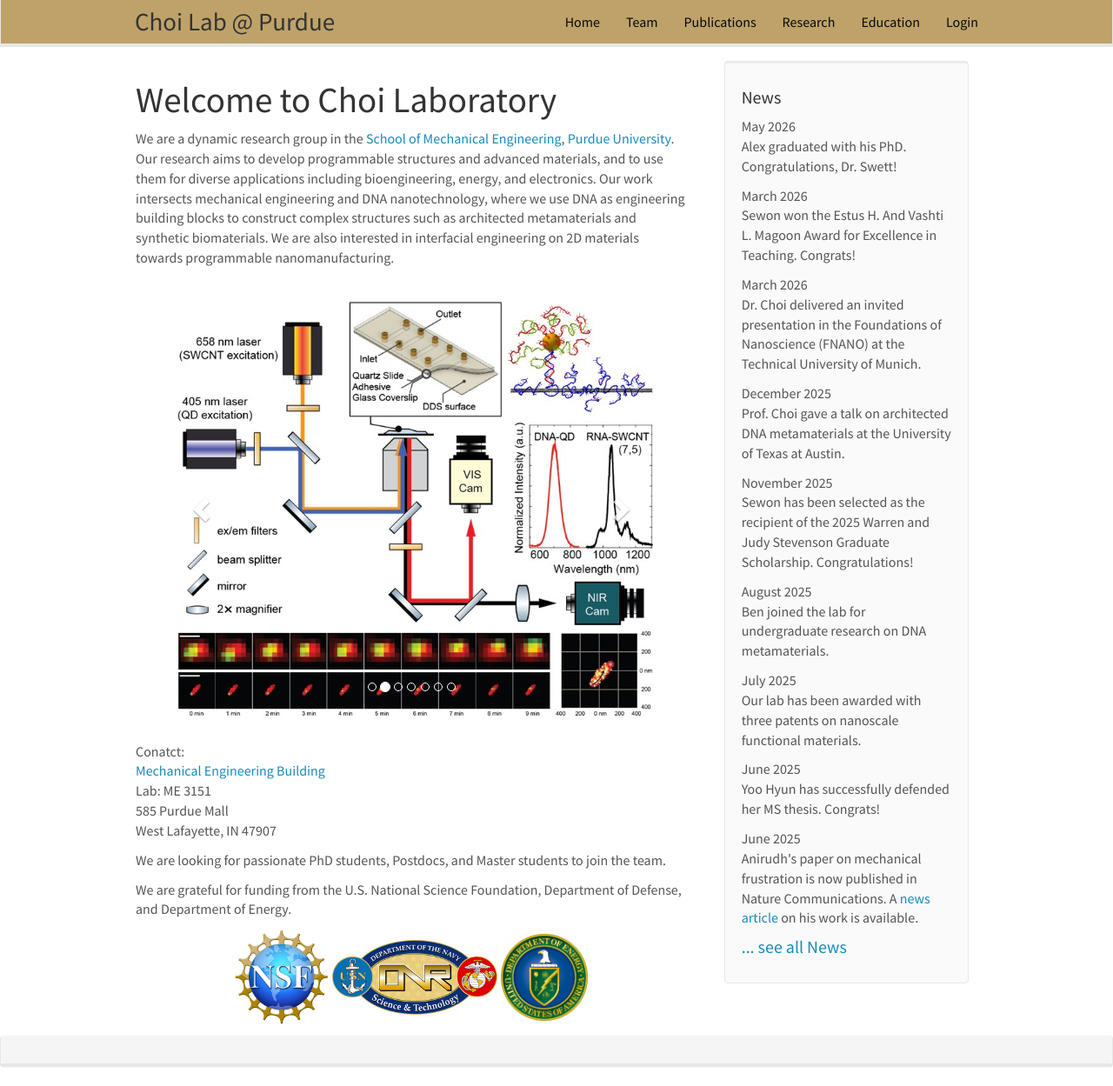
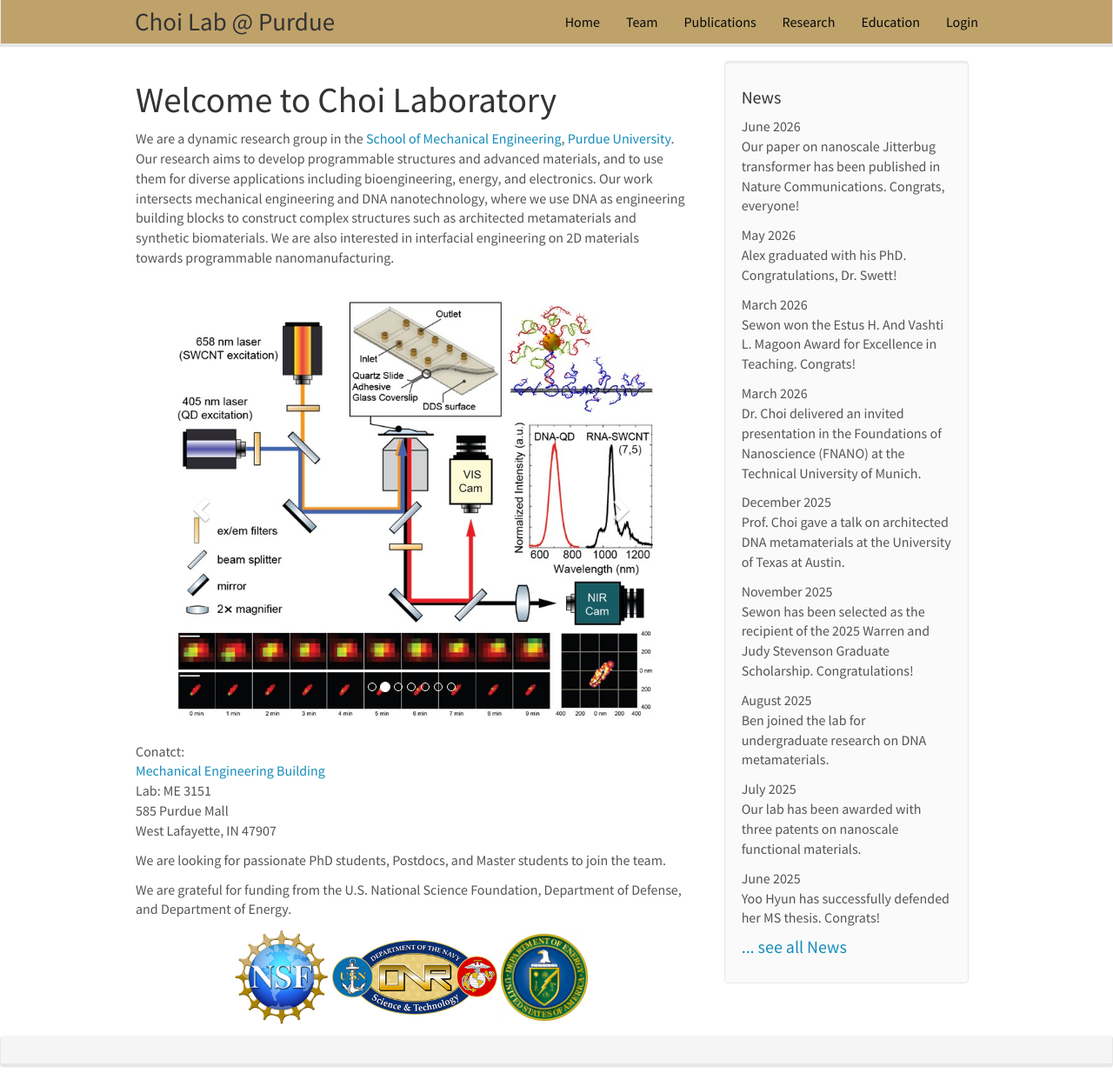
Before and after one commit to choidnalab/choidnalab.github.io, a Jekyll site: the page built from _pages/home.md, in a window 1280 px wide and 1249 px high. Shown: the whole window at 87% size. Built offline with Jekyll 4.4.1, drawn with Linux system fonts in a browser that asks for light colours; nearby versions of some CDN libraries.

Commit message:
Add news entry for published paper in June 2026

```diff
--- a/_data/news.yml
+++ b/_data/news.yml
@@ -1,3 +1,6 @@
+
+- date: June 2026
+  headline: Our paper on nanoscale Jitterbug transformer has been published in Nature Communications. Congrats, everyone!
 
 - date: May 2026
   headline: Alex graduated with his PhD. Congratulations, Dr. Swett!
```
